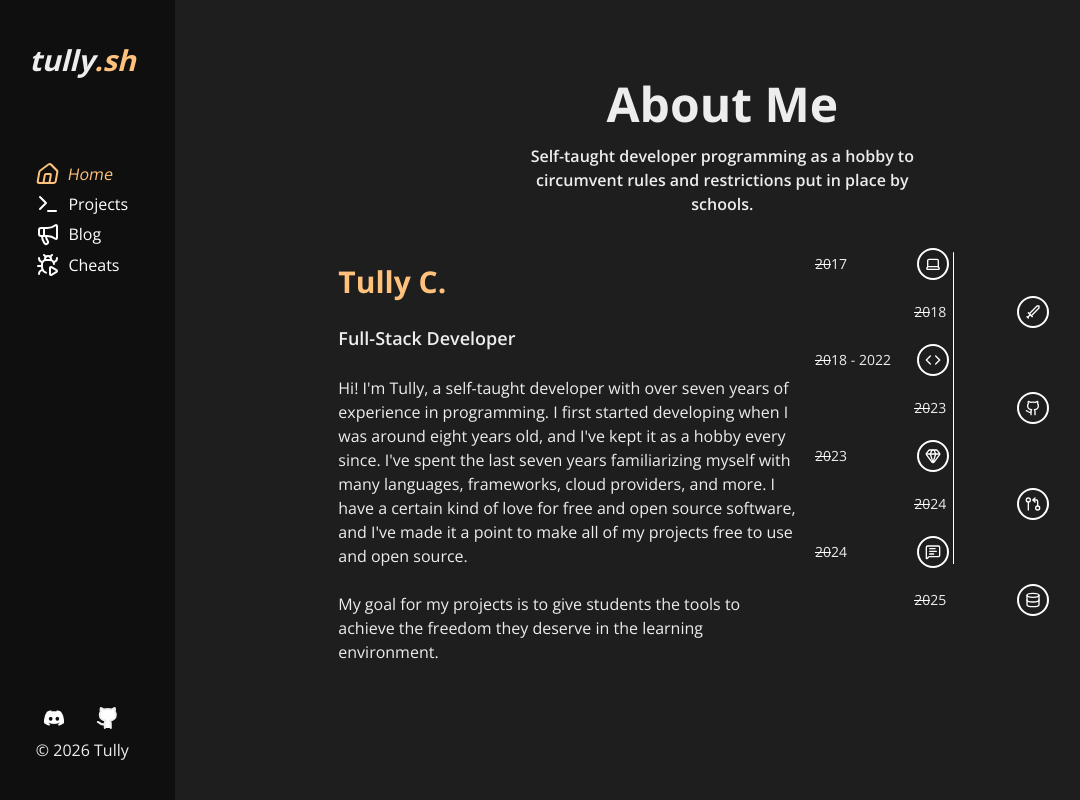
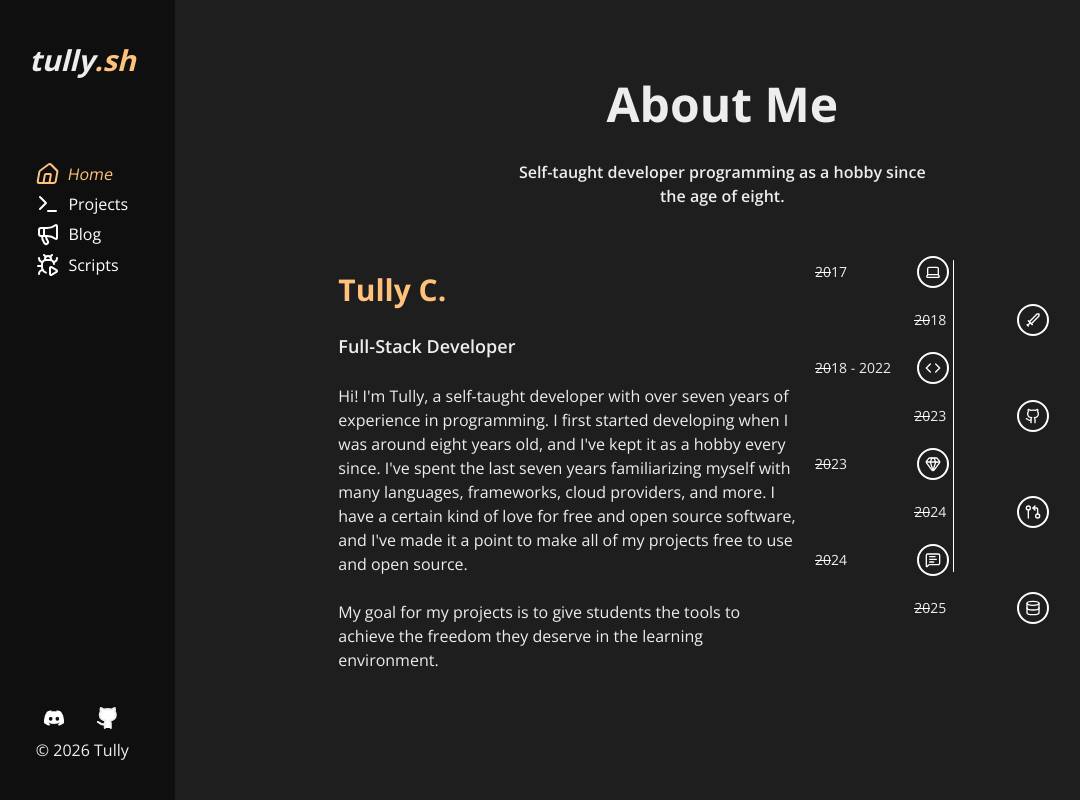
Before and after one commit to Tullysaurus/tully.sh, a Next.js app: page / in a window 1280 px wide. Shown: the whole page, without its empty margins (10-1090 px from the left). Built offline with nearby package versions, Linux system fonts and the light colour scheme.

Commit message:
Finish homepage

```diff
--- a/src/app/(main)/(home)/page.tsx
+++ b/src/app/(main)/(home)/page.tsx
@@ -13,11 +13,11 @@ export default function Home() {
   */
   return (
     <div
-      className="flex flex-col h-100vh w-100vh items-center pt-[10vh] gap-4"
+      className="flex flex-col h-100vh w-100vh items-center pt-[10vh] gap-8"
     >
       <h1 className="text-5xl font-bold">About Me</h1>
       <p className="text-l text-center w-3/8 font-semibold">
-        Self-taught developer programming as a hobby to circumvent rules and restrictions put in place by schools.
+        Self-taught developer programming as a hobby since the age of eight.
       </p>
       <div className="w-[60vw] h-fit mt-4 flex flex-row">
         <div className="w-[60%] h-fit flex flex-col gap-6">
@@ -49,6 +49,7 @@ export default function Home() {
         </div>
       </div>
 
+
     </div>
   );
 }
--- a/src/app/(main)/cheats/page.tsx
+++ b/src/app/(main)/scripts/page.tsx
@@ -8,7 +8,7 @@ export default function Home() {
         alignItems: "center",
       }}
     >
-      <h1 className="text-[32px] italic">tully.sh/cheats</h1>
+      <h1 className="text-[32px] italic">tully.sh/scripts</h1>
     </div>
   );
 }
--- a/src/components/sidebar.tsx
+++ b/src/components/sidebar.tsx
@@ -32,9 +32,9 @@ export default function Sidebar() {
                         <Megaphone className={`w-[${textClamp}]`}/>
                         Blog
                     </SidebarLink>
-                    <SidebarLink href="/cheats" pathname={pathname}>
+                    <SidebarLink href="/scripts" pathname={pathname}>
                         <BugPlay className={`w-[${textClamp}]`}/>
-                        Cheats
+                        Scripts
                     </SidebarLink>
                 </div>
             </div>
```
